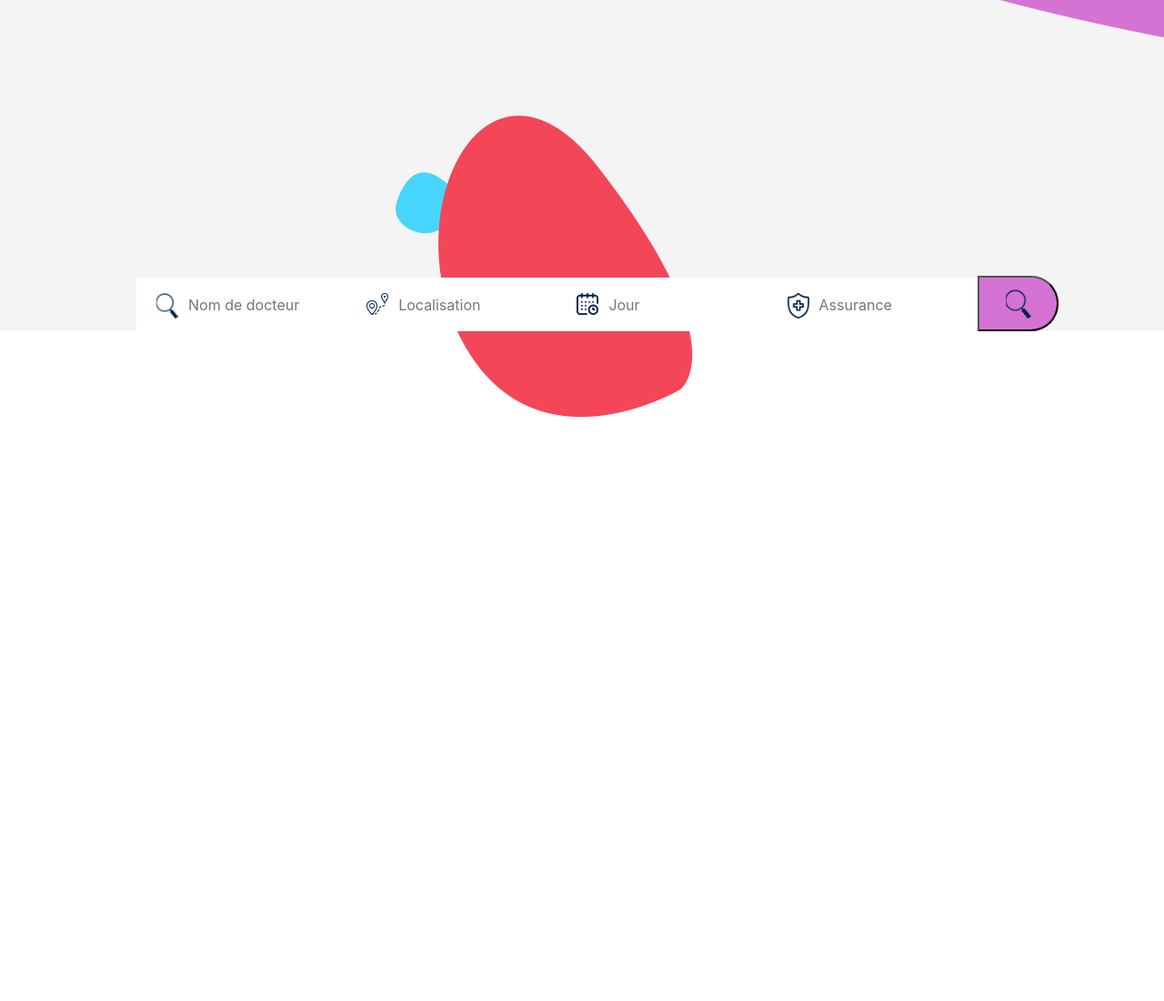
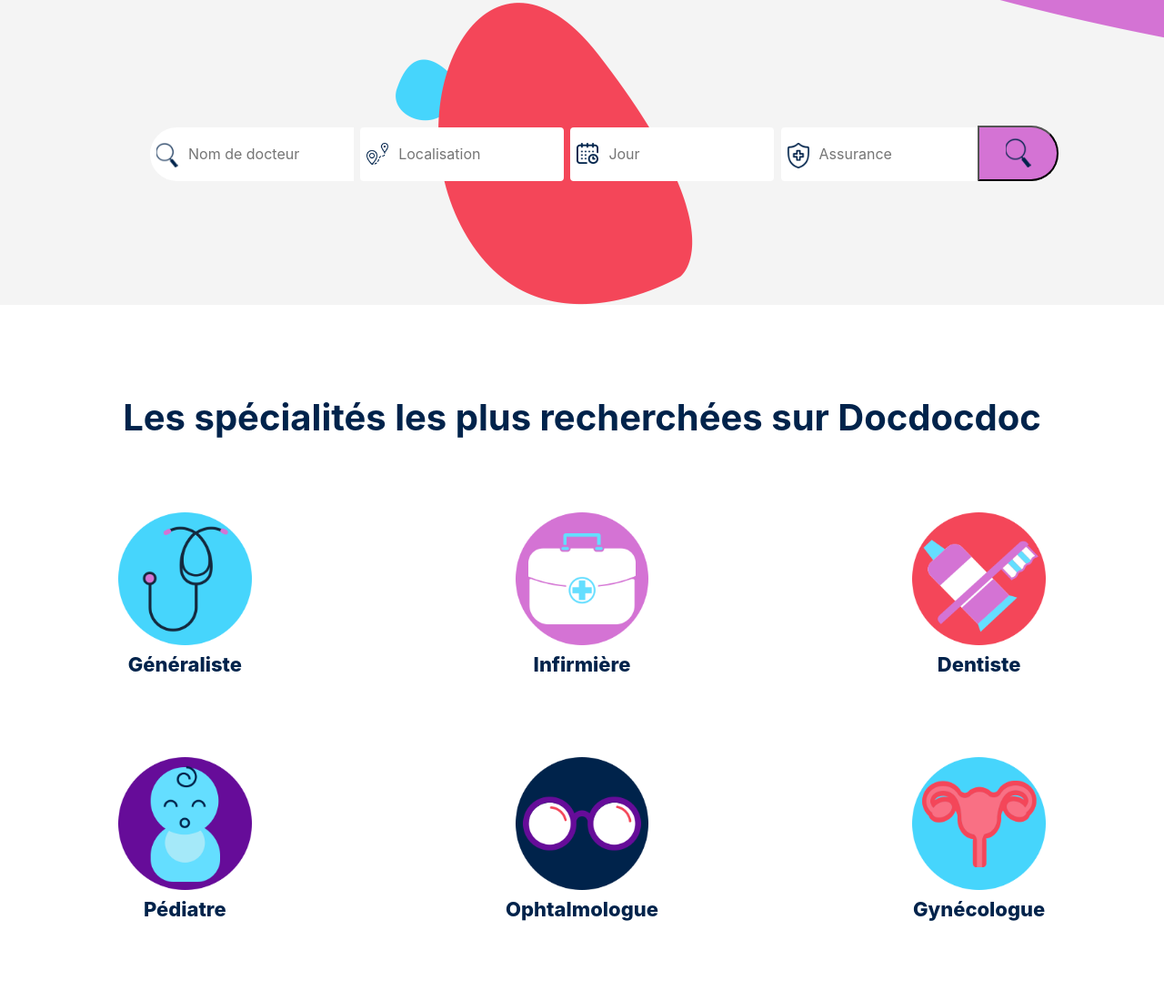
Before and after one commit to hariniaina/template, a plain HTML site: page index.html in a window 1280 px wide. Shown: the part 466-1566 px from the top of the page at 91% size. Before the commit the page ends 925 px from the top, so only its background shows below. Drawn offline with nearby package versions, Linux system fonts and the light colour scheme.

Commit message:
speciality

```diff
--- a/css/style.css
+++ b/css/style.css
@@ -120,7 +120,6 @@
 .inputWithIcon {
   margin-right: 52px !important;
   position: relative;
-  background-color: white
 }
 .inputWithIcon.firt{
   margin-right: 46px !important;
@@ -151,7 +150,8 @@
    margin-left: 14px;
  }
  .search {
-   margin-top: -12%;
+   margin-top: -220px;
+   margin-top: 1%;
    z-index: 1;
    margin-left: 150px !important;
    width: 84% !important;
@@ -159,9 +159,38 @@
  }
 .bannier-search {
   z-index: 0;
+  margin-top: -196px;
+  margin-bottom: 100px;
   margin-left: 34%;
 }
 .secondary {
   background-color: #f4f4f4;
+}
+.title {
+  text-align: center;
+}
+.title h2 {
+  font-size: 40px;
+  font-weight: bolder;
+  color: #00234b ;
+}
+.card-speciality {
+  text-align: center;
+}
+.image-speciality img {
+  width: 36%;
+  height: auto;
+}
+.text-title {
+  font-weight: 800;
+  font-size: 22px;
+  margin-top: 8px;
+  color: #00234b ;
+}
+.all {
+  margin-top: 80px
+}
 
+.doctor-speciality {
+  margin-bottom: 80px;
 }
--- a/index.html
+++ b/index.html
@@ -71,9 +71,6 @@
                 </div>
               </div>
               <div class=" secondary">
-                <div class="bannier-search">
-                  <img src="images/bannier-search.png" alt="">
-                </div>
                 <div class="search row center">
                 <div class="inputWithIcon first col-md-2">
                   <input type="text" placeholder="Nom de docteur" class="search_imput first">
@@ -93,12 +90,83 @@
                 </div>
                 <button type="button" class="simple_button col-md-1" name="button"> <img src="images/search.png" alt=""> </button>
               </div>
+                <div class="bannier-search">
+                  <img src="images/bannier-search.png" alt="">
+                </div>
 
               </div>
           </div>
       </div>
     </div>
-
+    <div class="secteur">
+      <div class="content">
+          <div class="title">
+            <h2 > Les spécialités les plus recherchées sur Docdocdoc </h2>
+          </div>
+          <div class="row all">
+            <div class="col-md-4 doctor-speciality">
+                <div class="card-speciality">
+                  <div class="image-speciality">
+                    <img src="images/specialities/generaliste.png" alt="">
+                  </div>
+                  <div class="text">
+                   <h6 class="text-title">  Généraliste </h6>
+                   </div>
+                </div>
+            </div>
+            <div class="col-md-4 doctor-speciality">
+                <div class="card-speciality">
+                  <div class="image-speciality">
+                    <img src="images/specialities/infirmiere.png" alt="">
+                  </div>
+                  <div class="text">
+                   <h6 class="text-title">  Infirmière </h6>
+                   </div>
+                </div>
+            </div>
+            <div class="col-md-4 doctor-speciality">
+                <div class="card-speciality">
+                  <div class="image-speciality">
+                    <img src="images/specialities/dentiste.png" alt="">
+                  </div>
+                  <div class="text">
+                   <h6 class="text-title">  Dentiste </h6>
+                   </div>
+                </div>
+            </div>
+            <div class="col-md-4 doctor-speciality">
+                <div class="card-speciality">
+                  <div class="image-speciality">
+                    <img src="images/specialities/pediatre.png" alt="">
+                  </div>
+                  <div class="text">
+                   <h6 class="text-title">  Pédiatre </h6>
+                   </div>
+                </div>
+            </div>
+            <div class="col-md-4 doctor-speciality">
+                <div class="card-speciality">
+                  <div class="image-speciality">
+                    <img src="images/specialities/ophtalmologue.png" alt="">
+                  </div>
+                  <div class="text">
+                   <h6 class="text-title">  Ophtalmologue </h6>
+                   </div>
+                </div>
+            </div>
+            <div class="col-md-4 doctor-speciality">
+                <div class="card-speciality">
+                  <div class="image-speciality">
+                    <img src="images/specialities/gynecologue.png" alt="">
+                  </div>
+                  <div class="text">
+                   <h6 class="text-title">  Gynécologue </h6>
+                   </div>
+                </div>
+            </div>
+          </div>
+      </div>
+    </div>
   </body>
   <script src="https://code.jquery.com/jquery-3.4.1.slim.min.js" integrity="sha384-J6qa4849blE2+poT4WnyKhv5vZF5SrPo0iEjwBvKU7imGFAV0wwj1yYfoRSJoZ+n" crossorigin="anonymous"></script>
   <script src="https://cdn.jsdelivr.net/npm/popper.js@1.16.0/dist/umd/popper.min.js" integrity="sha384-Q6E9RHvbIyZFJoft+2mJbHaEWldlvI9IOYy5n3zV9zzTtmI3UksdQRVvoxMfooAo" crossorigin="anonymous"></script>
```
Also changed, not shown: images/specialities/dentiste.png (added), images/specialities/generaliste.png (added), images/specialities/gynecologue.png (added), images/specialities/infirmiere.png (added), images/specialities/ophtalmologue.png (added), images/specialities/pediatre.png (added).
